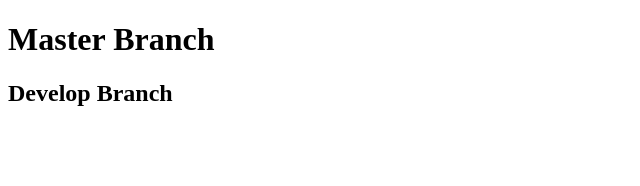
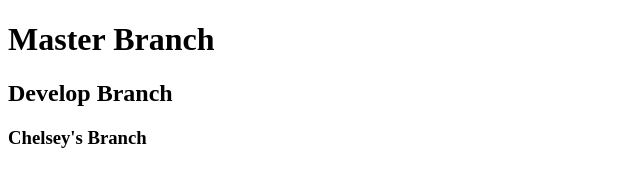
Before and after one commit to tristanlearns/teamGit, a plain HTML site: page index.html in a window 1280 px wide. Shown: the whole page, without its empty margins (0-640 px from the left). Drawn offline with Linux system fonts and the light colour scheme.

Commit message:
chelseys branch

```diff
--- a/index.html
+++ b/index.html
@@ -9,5 +9,6 @@
 <body>
   <h1>Master Branch</h1>
   <h2>Develop Branch</h2>
+  <h3>Chelsey's Branch</h3>
 </body>
 </html>
```
